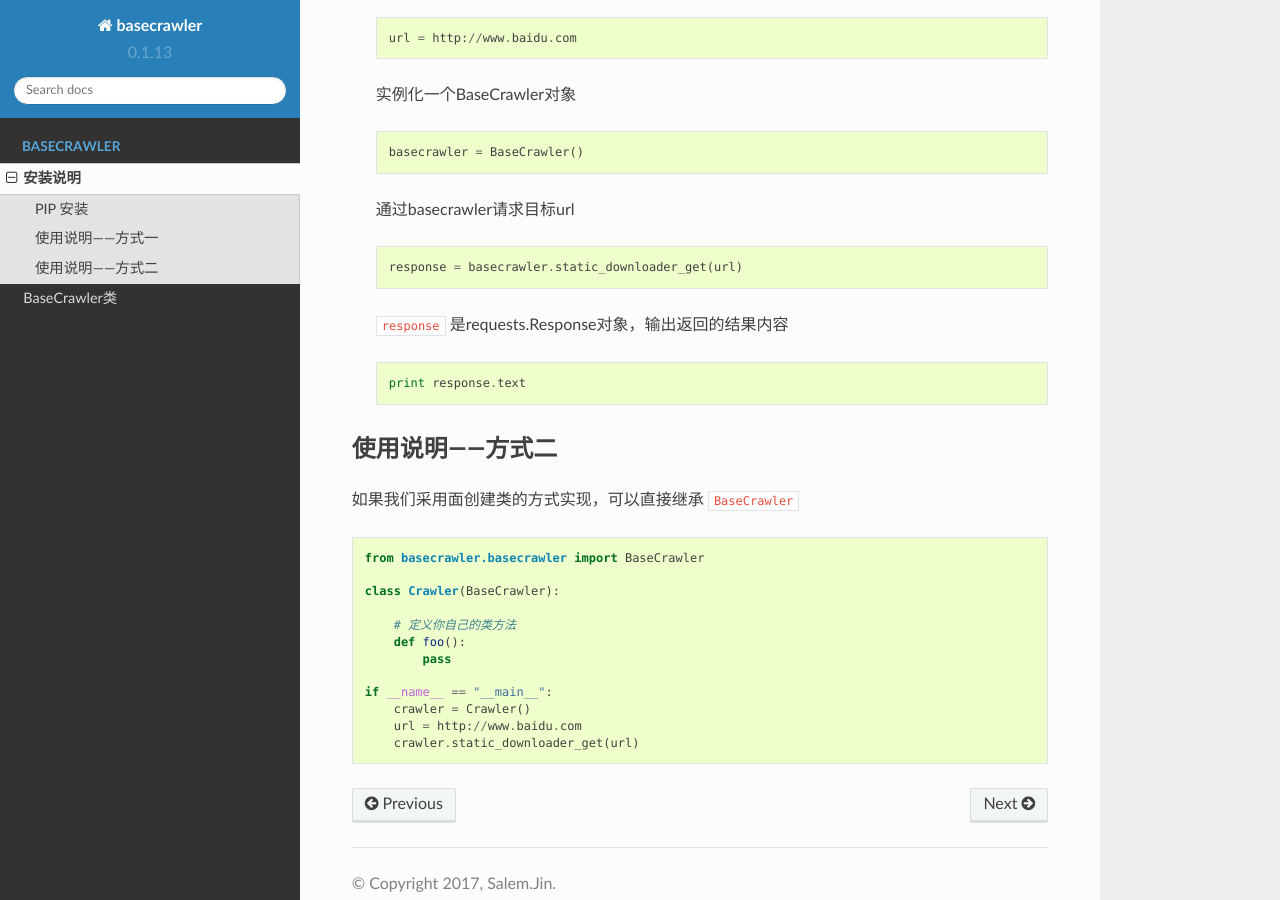
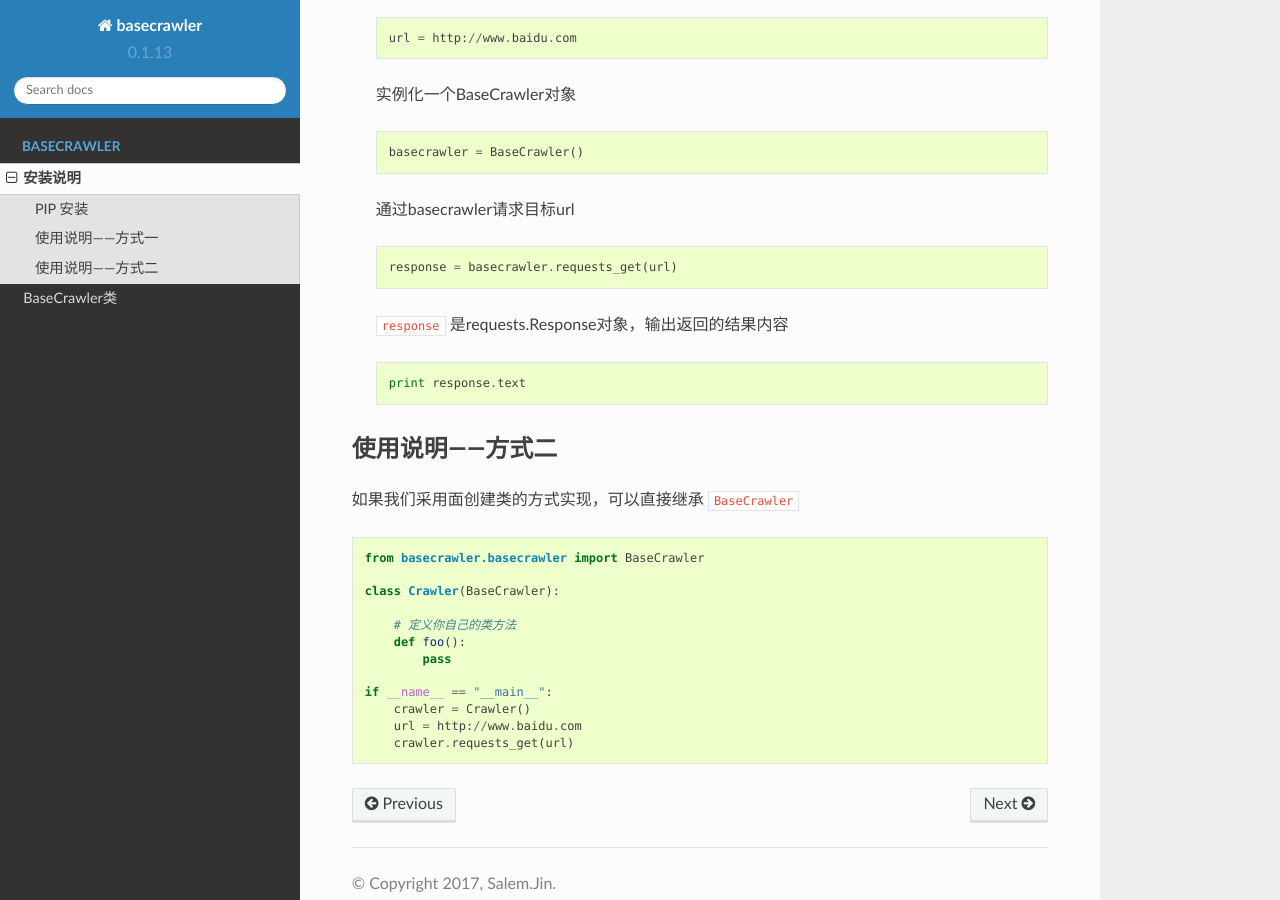
Before and after one commit to ever391/basecrawler, a Sphinx documentation site: the page built from docs/installtion.rst, in a window 1280 px wide and 900 px high, scrolled down 481 px. Built offline with Sphinx 7.4.7 and the Read the Docs theme 2.0.0, drawn with Linux system fonts in a browser that asks for light colours.

Commit message:
update docs installtion

```diff
--- a/docs/installtion.rst
+++ b/docs/installtion.rst
@@ -24,7 +24,7 @@ PIP 安装
 
     通过basecrawler请求目标url ::
 
-        response = basecrawler.static_downloader_get(url)
+        response = basecrawler.requests_get(url)
 
     ``response`` 是requests.Response对象，输出返回的结果内容 ::
 
@@ -46,4 +46,4 @@ PIP 安装
     if __name__ == "__main__":
         crawler = Crawler()
         url = http://www.baidu.com
-        crawler.static_downloader_get(url)
+        crawler.requests_get(url)
```
Also changed, not shown: 5 other files.
